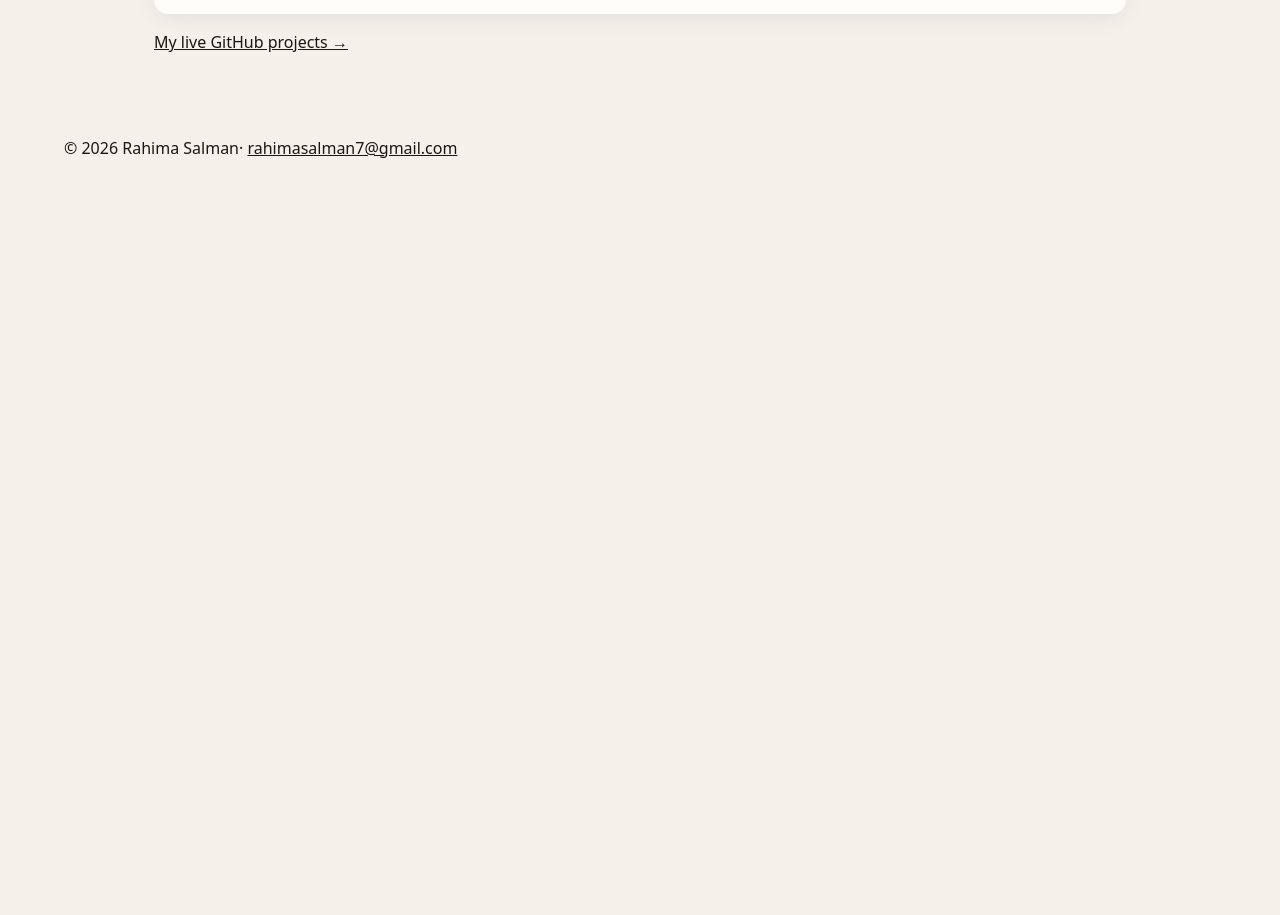
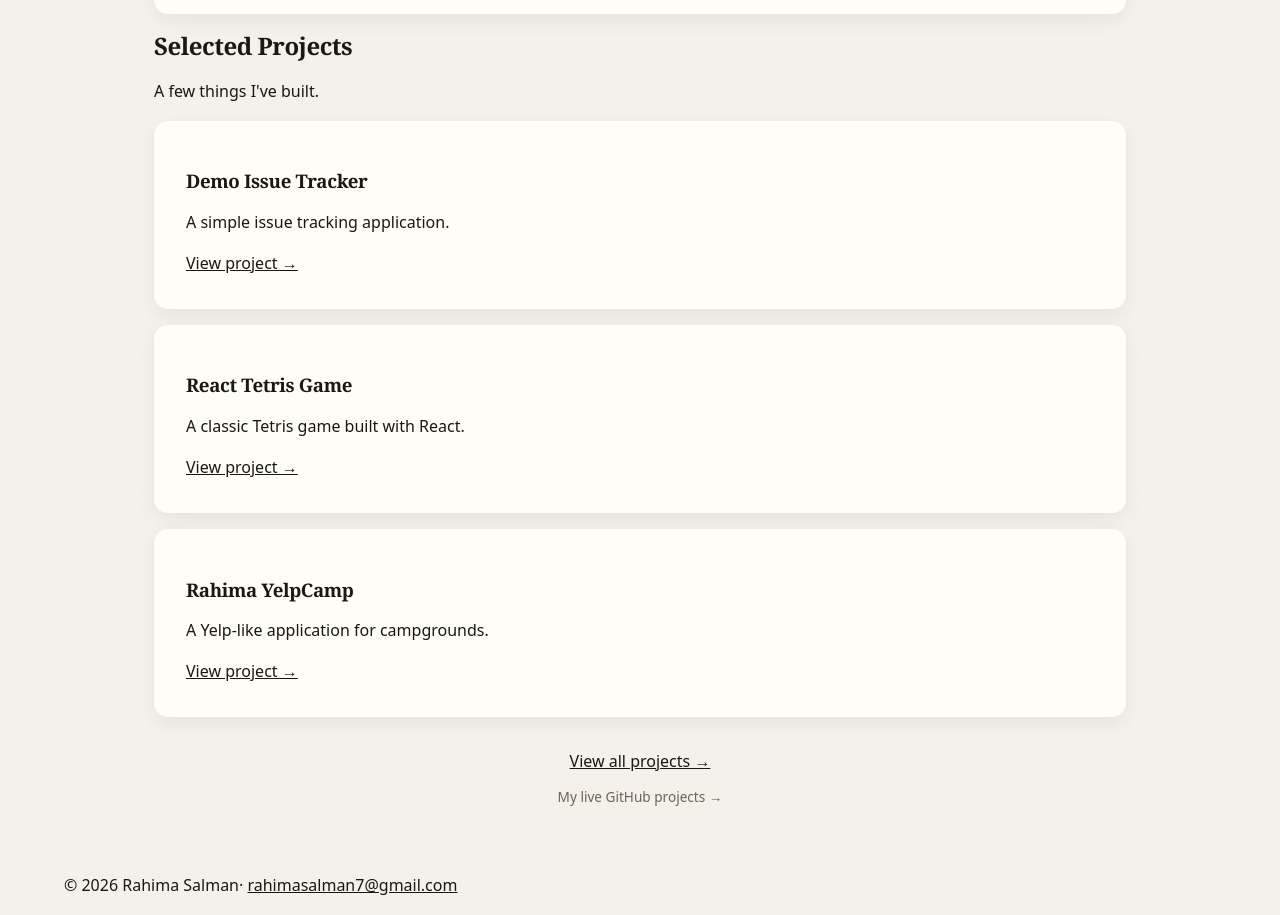
Before and after one commit to rahimasalman/rahima-salman-portfolio, a Nuxt app: page / in a window 1280 px wide. Shown: the part 920-1835 px from the top of the page. Before the commit the page ends 1097 px from the top, so only its background shows below. Built offline with nearby package versions, Linux system fonts and the light colour scheme.

Commit message:
feat: add project section with featured projects and navigation links

```diff
--- a/app/layouts/default.vue
+++ b/app/layouts/default.vue
@@ -1,7 +1,7 @@
 <template>
   <div>
     <nav class="nav">
-      <NuxtLink :to="localePath('/')" class="nav__brand">Rahima</NuxtLink>
+      <NuxtLink :to="localePath('/')" class="nav__brand">rahimasalman</NuxtLink>
       <div class="nav__right">
         <div class="nav__links">
           <NuxtLink :to="localePath('/')">{{ $t('nav.home') }}</NuxtLink>
--- a/app/pages/index.vue
+++ b/app/pages/index.vue
@@ -25,13 +25,41 @@
         <h3>{{ $t('experience.adviad.title') }}</h3>
         <p>{{ $t('experience.adviad.desc') }}</p>
       </article>
-      <p><NuxtLink to="/activity">{{ $t('experience.activityLink') }}</NuxtLink></p>
     </section>
+
+    <!-- PROJECTS -->
+    <section class="reveal">
+      <h2>{{ $t('projects.title') }}</h2>
+      <p>{{ $t('projects.subtitle') }}</p>
+      <article class="exp-card" v-for="project in featured" :key="project.slug">
+        <div >
+          <h3>{{ project.title }}</h3>
+          <p>{{ $t('projects.items.' + project.slug + '.description') }}</p>
+          <NuxtLink :to="localePath('/projects/' + project.slug)">{{ $t('projects.viewProject') }}</NuxtLink>
+        </div>
+      </article>
+      <div class="projects__more">
+        <NuxtLink :to="localePath('/projects')" class="view-all">
+          {{ $t('projects.viewAll') }}
+        </NuxtLink>
+        <NuxtLink :to="localePath('/activity')" class="view-live">
+          {{ $t('experience.activityLink') }}
+        </NuxtLink>
+      </div>
+    </section>
+
   </main>
 </template>
 
 <script setup lang="ts">
+import { projects } from '~/data/projects'
+
 const { t } = useI18n()
+
+const localePath = useLocalePath()
+
+const featured = projects.slice(0, 3)
+
 
 useSeoMeta({
   title: () => t('seo.title'),
@@ -111,4 +139,24 @@ onMounted(() => {
   font-size: .85rem; color: var(--muted);
 }
 .footer a { color: var(--accent); text-decoration: none; }
+
+.projects__more {
+  display: flex;
+  flex-direction: column;
+  align-items: center;
+  gap: .75rem;
+  margin-top: 2rem;
+}
+.view-live {
+  font-size: .85rem;
+  color: var(--muted);
+  text-decoration: none;
+  border-bottom: 1px solid transparent;
+  transition: color .2s, border-color .2s;
+}
+.view-live:hover {
+  color: var(--accent);
+  border-color: var(--accent);
+}
+
 </style>
```
